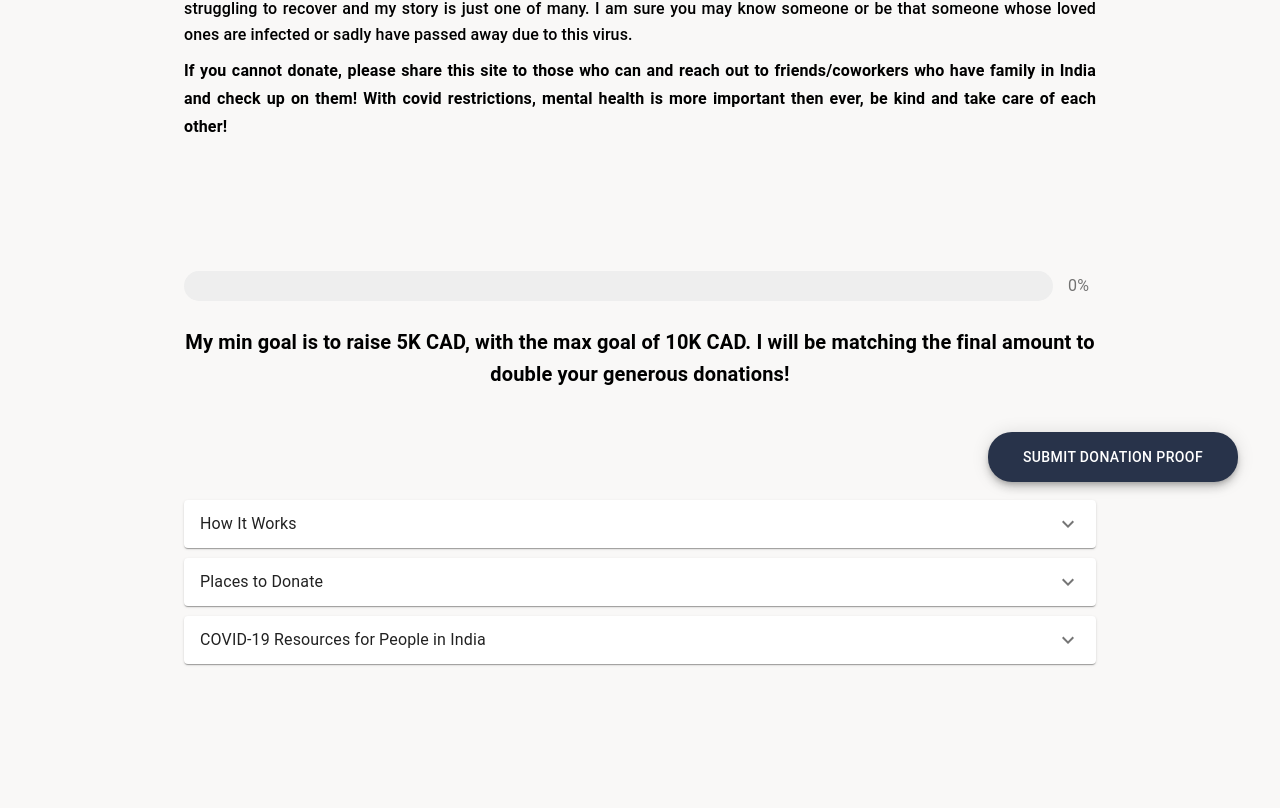
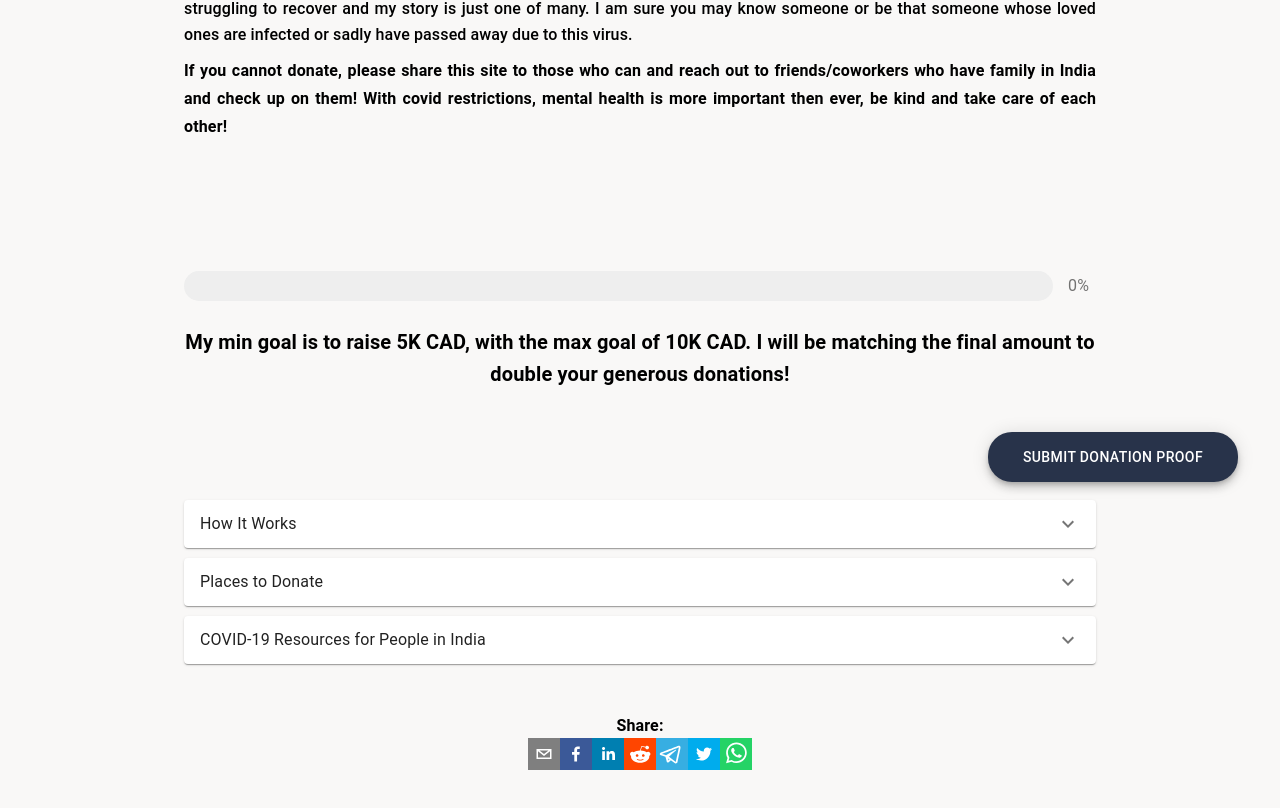
Before and after one commit to KrishnaSolo/fundraiser, a React (Create React App) app: page / in a window 1280 px wide. Shown: the part 276-1084 px from the top of the page. Before the commit the page ends 1040 px from the top, so only its background shows below. Built offline with nearby package versions, Linux system fonts and the light colour scheme.

Commit message:
Added social media sharing

```diff
--- a/package.json
+++ b/package.json
@@ -12,6 +12,7 @@
     "react": "^17.0.2",
     "react-dom": "^17.0.2",
     "react-scripts": "4.0.3",
+    "react-share": "^4.4.0",
     "web-vitals": "^1.0.1"
   },
   "scripts": {
--- a/src/views/home.js
+++ b/src/views/home.js
@@ -10,6 +10,22 @@ import Accordion from "@material-ui/core/Accordion";
 import AccordionSummary from "@material-ui/core/AccordionSummary";
 import AccordionDetails from "@material-ui/core/AccordionDetails";
 import ExpandMoreIcon from "@material-ui/icons/ExpandMore";
+import {
+  EmailShareButton,
+  FacebookShareButton,
+  LinkedinShareButton,
+  RedditShareButton,
+  TelegramShareButton,
+  TwitterShareButton,
+  WhatsappShareButton,
+  FacebookIcon,
+  TwitterIcon,
+  LinkedinIcon,
+  TelegramIcon,
+  WhatsappIcon,
+  RedditIcon,
+  EmailIcon,
+} from "react-share";
 
 const BorderLinearProgress = withStyles((theme) => ({
   root: {
@@ -48,6 +64,7 @@ function LinearProgressWithLabel(props) {
 }
 
 export default function Home() {
+  const shareurl = "https://covid19fundraiser.netlify.app/";
   return (
     <React.Fragment>
       <Container
@@ -256,7 +273,6 @@ export default function Home() {
         maxWidth="md"
         style={{
           marginTop: "10px",
-          marginBottom: "100px",
           display: "block",
         }}
       >
@@ -307,6 +323,39 @@ export default function Home() {
           </AccordionDetails>
         </Accordion>
       </Container>
+      <Container
+        maxWidth="md"
+        style={{
+          marginTop: "50px",
+          marginBottom: "100px",
+          display: "block",
+        }}
+      >
+        <Typography>
+          <strong>Share: </strong>
+        </Typography>
+        <EmailShareButton url={shareurl}>
+          <EmailIcon size={32} />
+        </EmailShareButton>
+        <FacebookShareButton url={shareurl}>
+          <FacebookIcon size={32} />
+        </FacebookShareButton>
+        <LinkedinShareButton url={shareurl}>
+          <LinkedinIcon size={32} />
+        </LinkedinShareButton>
+        <RedditShareButton url={shareurl}>
+          <RedditIcon size={32} />
+        </RedditShareButton>
+        <TelegramShareButton url={shareurl}>
+          <TelegramIcon size={32} />
+        </TelegramShareButton>
+        <TwitterShareButton url={shareurl}>
+          <TwitterIcon size={32} />
+        </TwitterShareButton>
+        <WhatsappShareButton url={shareurl}>
+          <WhatsappIcon size={32} />
+        </WhatsappShareButton>
+      </Container>
     </React.Fragment>
   );
 }
```
